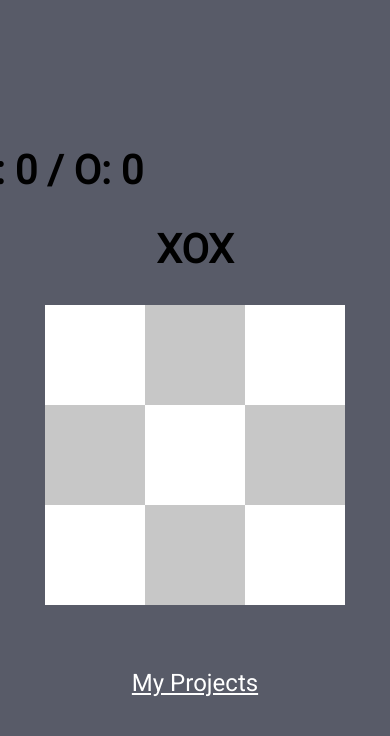
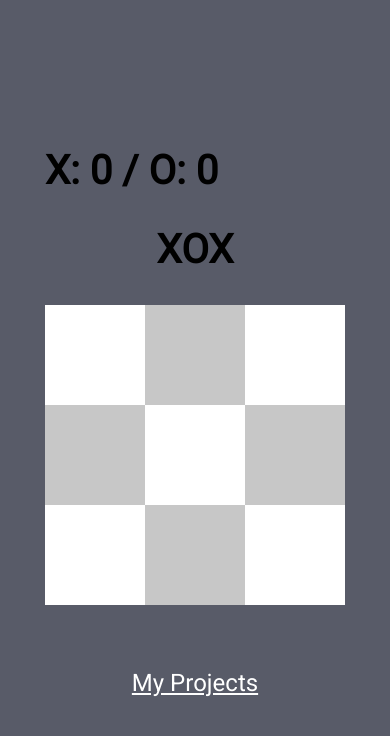
Before and after one commit to yusufirfan/xox, a plain HTML site: page index.html in a window 390 px wide. Shown: the top 736 px of the page. Drawn offline with Linux system fonts and the light colour scheme.

Commit message:
Point Area fix

```diff
--- a/style.css
+++ b/style.css
@@ -24,7 +24,7 @@ body{
 }
 
 .container .points{
-    width: 450px;
+    width: 100%;
 }
 
 .container h1{
@@ -122,4 +122,7 @@ body{
     .popup h1{
         font-size: 2.2rem;
     }
+    .container .points{
+        width: 300px;
+    }
 }
```
